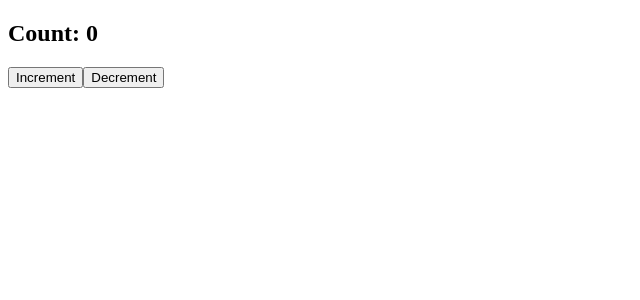
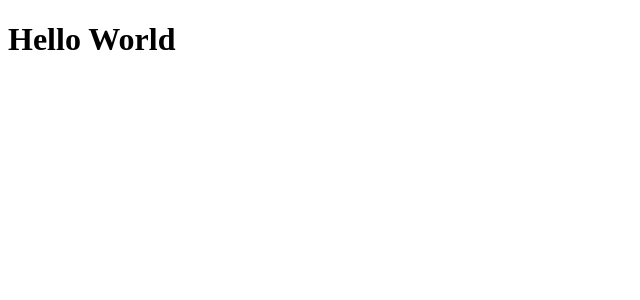
Before and after one commit to MamadTaheri/react-training, a React (Create React App) app: page / in a window 1280 px wide. Shown: the top 300 px of the page, without its empty margins (0-640 px from the left). Built offline with nearby package versions, Linux system fonts and the light colour scheme.

Commit message:
refresh Entire project

```diff
--- a/src/ActionConstants.js
+++ /dev/null
@@ -1,5 +0,0 @@
-export const ActionConstants = {
-    INCREMENT: "INCREMENT",
-    DECREMENT: "DECREMENT",
-    RESET: "RESET",
-}
--- /dev/null
+++ b/src/App.jsx
@@ -0,0 +1,11 @@
+import React from 'react';
+
+const App = () => {
+    return (
+        <div>
+            <h1>Hello World</h1>
+        </div>
+    );
+};
+
+export default App;
--- a/src/components/Counter.css
+++ /dev/null
@@ -1,3 +0,0 @@
-body {
-    text-align: center;
-}
--- a/src/components/Counter.js
+++ /dev/null
@@ -1,16 +0,0 @@
-import React, {Component} from 'react';
-
-class Counter extends Component {
-    render() {
-        const { value, onIncrement, onDecrement } = this.props;
-        return (
-            <div>
-                <h2>Count: {value}</h2>
-                <button onClick={onIncrement}>Increment</button>
-                <button onClick={onDecrement}>Decrement</button>
-            </div>
-        );
-    }
-}
-
-export default Counter;
--- a/src/index.js
+++ b/src/index.js
@@ -1,22 +1,5 @@
 import React from "react";
 import ReactDOM from "react-dom";
-import {createStore} from "redux";
-import Counter from "./components/Counter";
-import {ActionConstants} from "./ActionConstants";
+import App from "./App";
 
-import counter from "./reducres";
-
-const store = createStore(counter);
-const rootElement = document.getElementById("root");
-
-const render = () => ReactDOM.render(
-    <Counter
-        value = {store.getState()}
-        onIncrement = {() => store.dispatch({ type: ActionConstants.INCREMENT })}
-        onDecrement = {() => store.dispatch({ type: ActionConstants.DECREMENT })}
-    />, rootElement
-)
-
-render();
-
-store.subscribe(render)
+ReactDOM.render(<App />  , document.querySelector("#root") )
--- a/src/reducres/index.js
+++ /dev/null
@@ -1,16 +0,0 @@
-import {ActionConstants} from "../ActionConstants";
-
-export default (state = 0, action) => {
-    switch (action.type) {
-        case ActionConstants.INCREMENT :
-            return state + 1
-        case ActionConstants.DECREMENT :
-            return state - 1
-        case ActionConstants.RESET :
-            return 0
-        default:
-            return state
-    }
-
-
-}
```
